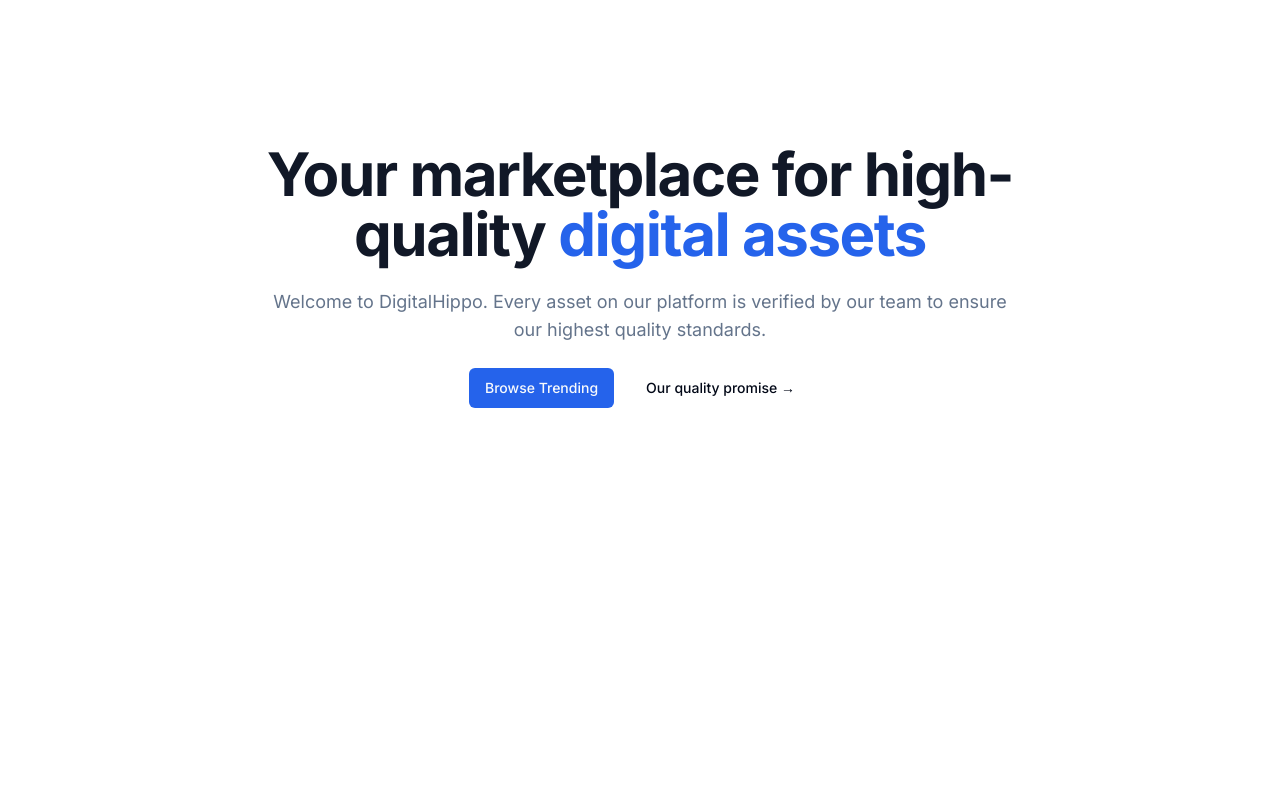
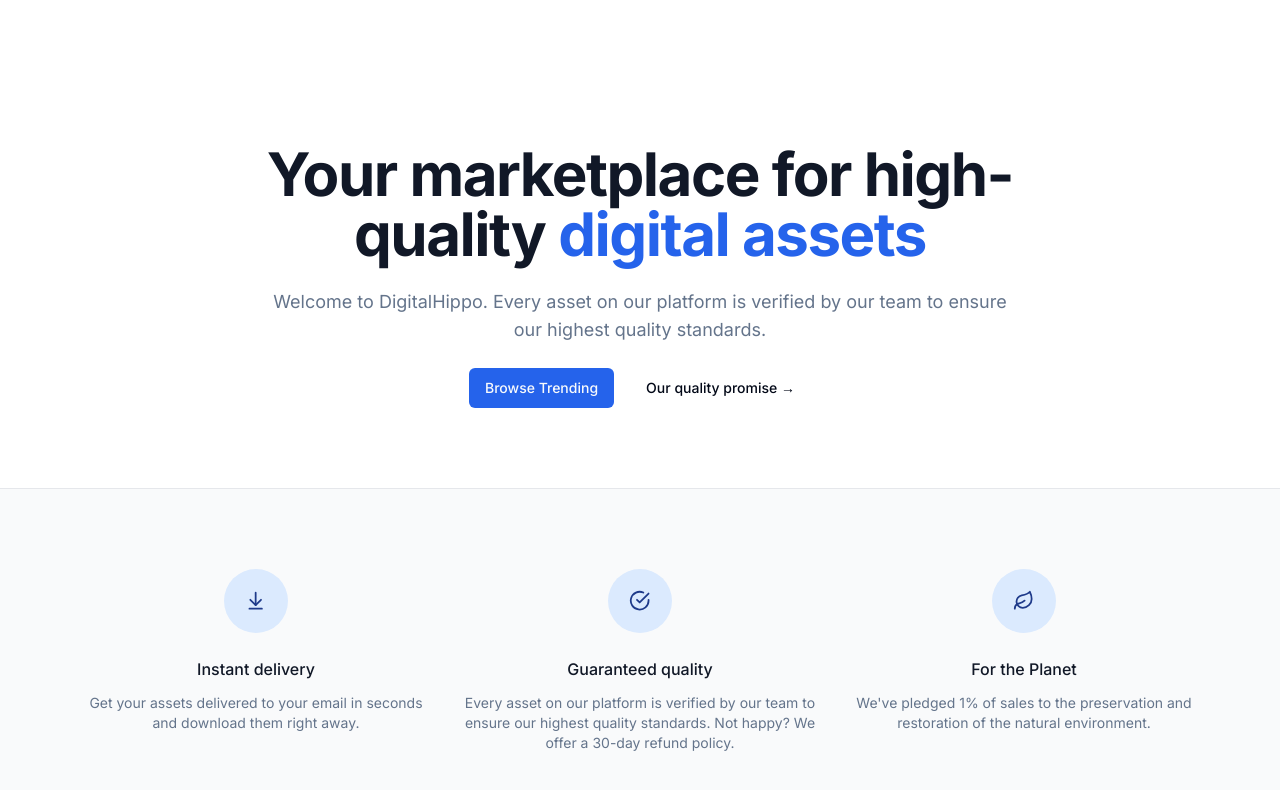
Before and after one commit to Dilantha-Wijesinghe/digital-hippo, a Next.js app: page / in a window 1280 px wide. Shown: the top 790 px of the page. Built offline with nearby package versions, Linux system fonts and the light colour scheme.

Commit message:
Add perks section to home page

```diff
--- a/src/app/page.tsx
+++ b/src/app/page.tsx
@@ -1,6 +1,28 @@
 import MaxWidthWrapper from "@/components/MaxWidthWrapper";
 import { Button, buttonVariants } from "@/components/ui/button";
+import { ArrowDownToLine, CheckCircle, Leaf } from "lucide-react";
 import Link from "next/link";
+
+const perks = [
+  {
+    name: "Instant delivery",
+    Icon: ArrowDownToLine,
+    description:
+      "Get your assets delivered to your email in seconds and download them right away.",
+  },
+  {
+    name: "Guaranteed quality",
+    Icon: CheckCircle,
+    description:
+      "Every asset on our platform is verified by our team to ensure our highest quality standards.  Not happy? We offer a 30-day refund policy.",
+  },
+  {
+    name: "For the Planet",
+    Icon: Leaf,
+    description:
+      "We've pledged 1% of sales to the preservation and restoration of the natural environment.",
+  },
+];
 
 export default function Home() {
   return (
@@ -26,9 +48,30 @@
         {/* TODO: List Products */}
       </MaxWidthWrapper>
 
-      <section>
-        <MaxWidthWrapper>
-          <div></div>
+      <section className="border-t border-gray-200 bg-gray-50">
+        <MaxWidthWrapper className="py-20">
+          <div className="grid grid-cols-1 gap-y-12 sm:grid-cols-2 sm:gap-x-6 lg:grid-cols-3 lg:gap-x-8 lg:gap-y-0">
+            {perks.map((perk) => (
+              <div
+                key={perk.name}
+                className="text-center md:flex md:items-start md:text-left lg:block lg:text-center"
+              >
+                <div className="flex justify-center md:flex-shrink-0">
+                  <div className="flex items-center justify-center w-16 h-16 text-blue-900 bg-blue-100 rounded-full">
+                    {<perk.Icon className="w-1/3 h-1/3" />}
+                  </div>
+                </div>
+                <div className="mt-6 md:ml-4 md:mt-0 lg:ml-0 lg:mt-6">
+                  <h3 className="text-base font-medium text-gray-900">
+                    {perk.name}
+                  </h3>
+                  <p className="mt-3 text-sm text-muted-foreground">
+                    {perk.description}
+                  </p>
+                </div>
+              </div>
+            ))}
+          </div>
         </MaxWidthWrapper>
       </section>
     </>
```
